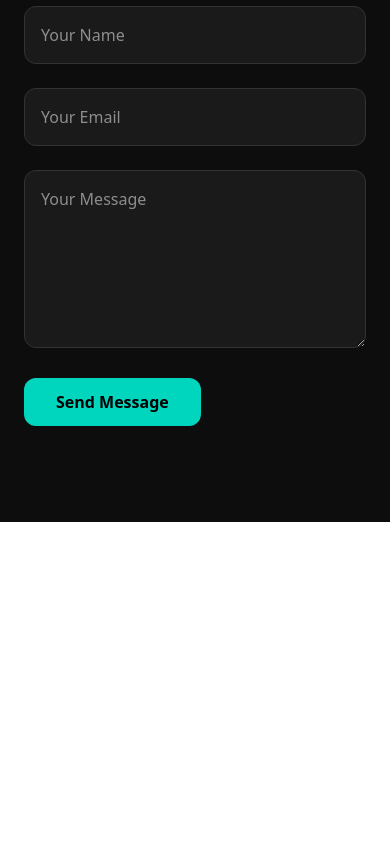
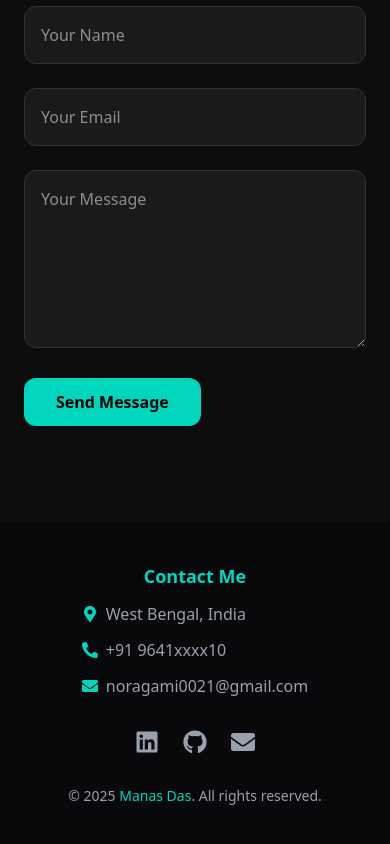
Before and after one commit to xNORAGAMIx/portfolio-testing, a React (Vite) app: page / in a window 390 px wide. Shown: the part 7186-8030 px from the top of the page. Before the commit the page ends 7708 px from the top, so only its background shows below. Built offline with nearby package versions, Linux system fonts and the light colour scheme.

Commit message:
footer changes

```diff
--- a/src/App.jsx
+++ b/src/App.jsx
@@ -6,6 +6,7 @@ import Navbar from "./components/Navbar";
 import Contact from "./components/Contact";
 import StatsSection from "./components/StatsSection";
 import Experience from "./components/Experience/Experience";
+import Footer from "./components/Footer";
 
 function App() {
   return (
@@ -18,6 +19,7 @@ function App() {
       <StatsSection />
       <Experience/>
       <Contact />
+      <Footer />
     </div>
   );
 }
--- a/src/components/Footer.jsx
+++ b/src/components/Footer.jsx
@@ -1,40 +1,89 @@
-import React from "react";
+import { motion } from "framer-motion";
+import { FaLinkedin, FaGithub, FaEnvelope, FaMapMarkerAlt, FaPhoneAlt } from "react-icons/fa";
 
 const Footer = () => {
   return (
-    <footer className="bg-gray-900 text-white py-8 mt-10">
-      <div className="container mx-auto text-center">
-        {/* Social Links */}
-        <div className="flex justify-center space-x-8 mb-6">
+    <footer className="bg-zinc-950 text-gray-400 py-10 px-6">
+      <motion.div
+        className="max-w-6xl mx-auto flex flex-col md:flex-row justify-between items-center gap-8"
+        initial={{ opacity: 0, y: 50 }}
+        whileInView={{ opacity: 1, y: 0 }}
+        transition={{ duration: 1 }}
+        viewport={{ once: true }}
+      >
+        {/* Left - Contact Info */}
+        <div className="text-center md:text-left space-y-3">
+          <h3 className="text-teal-400 text-lg font-semibold">Contact Me</h3>
           <a
-            href="https://www.linkedin.com/in/your-linkedin/"
+            href="https://www.google.com/maps/place/West+Bengal,+India/"
             target="_blank"
             rel="noopener noreferrer"
-            className="text-gray-400 hover:text-white transition-colors duration-300"
+            className="flex items-center gap-2 hover:text-teal-400 transition-colors duration-300"
           >
-            LinkedIn
+            <FaMapMarkerAlt className="text-teal-400" />
+            <span>West Bengal, India</span>
           </a>
           <a
-            href="https://github.com/your-github"
-            target="_blank"
-            rel="noopener noreferrer"
-            className="text-gray-400 hover:text-white transition-colors duration-300"
+            href="tel:+919641752610"
+            className="flex items-center gap-2 hover:text-teal-400 transition-colors duration-300"
           >
-            GitHub
+            <FaPhoneAlt className="text-teal-400" />
+            <span>+91 9641xxxx10</span>
           </a>
           <a
-            href="mailto:your-email@example.com"
-            className="text-gray-400 hover:text-white transition-colors duration-300"
+            href="mailto:noragami0021@gmail.com"
+            className="flex items-center gap-2 hover:text-teal-400 transition-colors duration-300"
           >
-            Email
+            <FaEnvelope className="text-teal-400" />
+            <span>noragami0021@gmail.com</span>
           </a>
         </div>
 
-        {/* Copyright Notice */}
-        <div className="text-sm text-gray-400">
-          <p>&copy; {new Date().getFullYear()} Manas Das. All Rights Reserved.</p>
-        </div>
-      </div>
+        {/* Center - Social Links */}
+        <motion.div
+          className="flex space-x-6"
+          initial={{ opacity: 0 }}
+          whileInView={{ opacity: 1 }}
+          transition={{ delay: 0.5, duration: 1 }}
+          viewport={{ once: true }}
+        >
+          <a
+            href="https://www.linkedin.com/in/manas-d-552168146/"
+            target="_blank"
+            rel="noopener noreferrer"
+            className="hover:text-teal-400 transition-colors duration-300 text-2xl"
+          >
+            <FaLinkedin />
+          </a>
+          <a
+            href="https://github.com/xNORAGAMIx"
+            target="_blank"
+            rel="noopener noreferrer"
+            className="hover:text-teal-400 transition-colors duration-300 text-2xl"
+          >
+            <FaGithub />
+          </a>
+          <a
+            href="mailto:noragami0021@gmail.com"
+            className="hover:text-teal-400 transition-colors duration-300 text-2xl"
+          >
+            <FaEnvelope />
+          </a>
+        </motion.div>
+
+        {/* Right - Copyright */}
+        <motion.div
+          className="text-center md:text-right text-sm"
+          initial={{ opacity: 0 }}
+          whileInView={{ opacity: 1 }}
+          transition={{ delay: 1, duration: 1 }}
+          viewport={{ once: true }}
+        >
+          <p>
+            &copy; {new Date().getFullYear()} <span className="text-teal-400">Manas Das</span>. All rights reserved.
+          </p>
+        </motion.div>
+      </motion.div>
     </footer>
   );
 };
```
